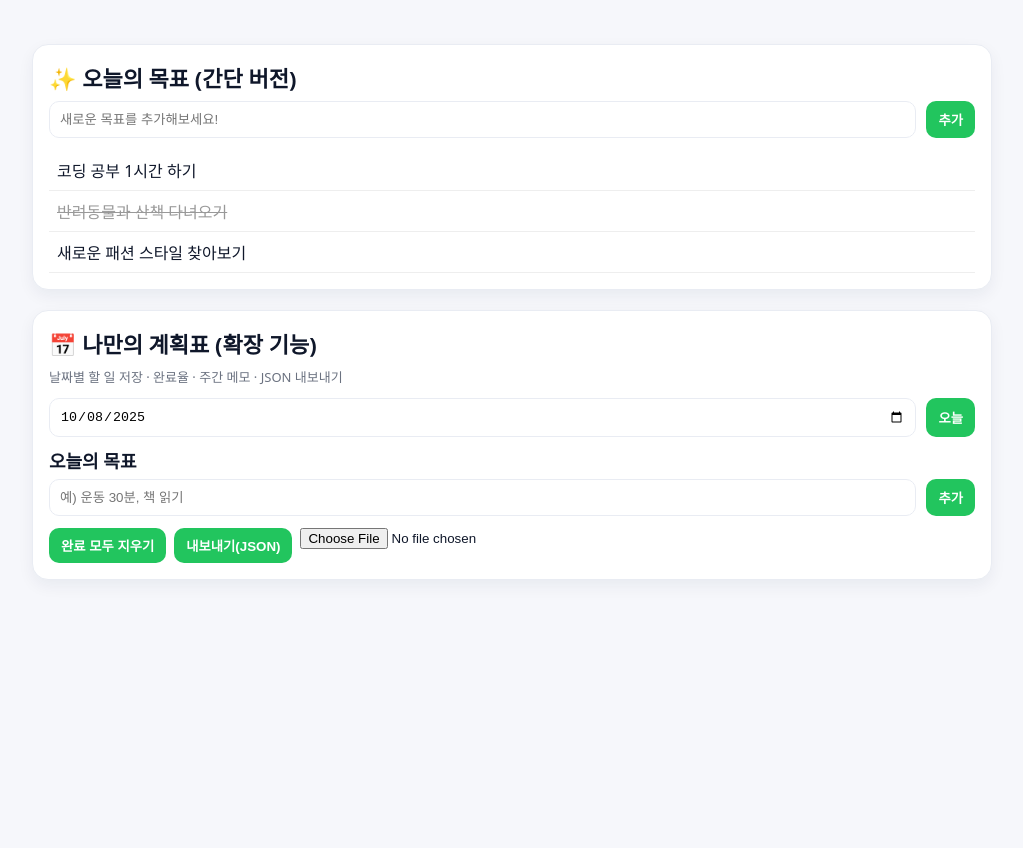
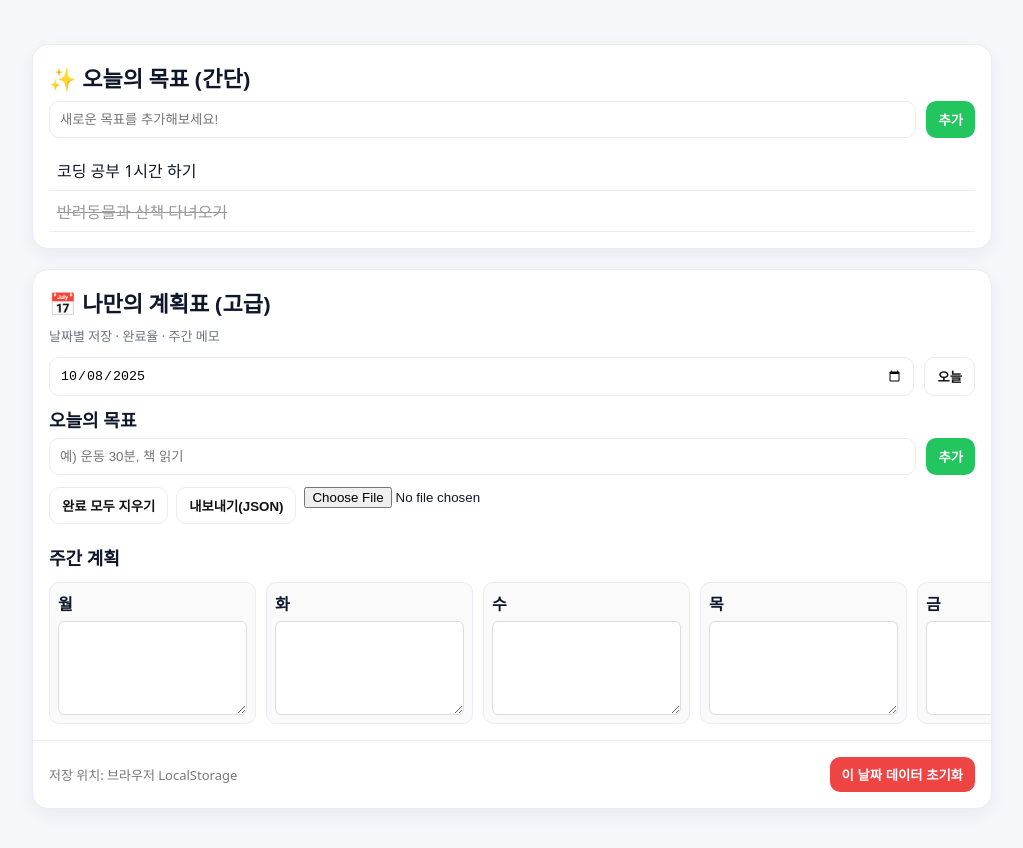
Before and after one commit to jshemfla77-afk/-, a plain HTML site: page index.html in a window 1280 px wide. Shown: the whole page, without its empty margins (128-1151 px from the left). Before the commit the page ends 800 px from the top, so only its background shows below. Drawn offline with Linux system fonts and the light colour scheme.

Commit message:
Add files via upload

```diff
--- a/index.html
+++ b/index.html
@@ -14,17 +14,23 @@
   .input-row{display:flex;gap:10px}
   .input-row input{flex:1;padding:10px;border:1px solid #e9ecf3;border-radius:10px}
   button{cursor:pointer;border:0;border-radius:10px;padding:8px 12px;background:#22c55e;color:#fff;font-weight:600}
+  button.btn-outline{background:#fff;color:#111;border:1px solid #e9ecf3}
+  button.btn-danger{background:#ef4444;color:#fff}
   ul{list-style:none;padding:0;margin:12px 0 0}
   li{padding:8px;border-bottom:1px solid #eee}
   li.completed{text-decoration:line-through;color:#999}
+  .week{display:grid;grid-template-columns:repeat(7,1fr);gap:10px;margin-top:12px}
+  .week .day{border:1px solid #e9ecf3;border-radius:10px;padding:8px;background:#fafafa;display:flex;flex-direction:column}
+  .week .day textarea{flex:1;min-height:80px;margin-top:6px;border:1px solid #ddd;border-radius:6px;padding:6px}
 </style>
 </head>
 <body>
 <div class="wrap">
+
   <!-- 간단 To-Do 리스트 -->
   <div class="card">
     <div class="section">
-      <h1>✨ 오늘의 목표 (간단 버전)</h1>
+      <h1>✨ 오늘의 목표 (간단)</h1>
       <div class="input-row">
         <input type="text" id="simpleTaskInput" placeholder="새로운 목표를 추가해보세요!">
         <button id="simpleAddBtn">추가</button>
@@ -32,7 +38,6 @@
       <ul id="simpleTaskList">
         <li>코딩 공부 1시간 하기</li>
         <li class="completed">반려동물과 산책 다녀오기</li>
-        <li>새로운 패션 스타일 찾아보기</li>
       </ul>
     </div>
   </div>
@@ -40,12 +45,12 @@
   <!-- 고급 계획표 -->
   <div class="card">
     <div class="section">
-      <h1>📅 나만의 계획표 (확장 기능)</h1>
-      <p style="color:#6b7280;font-size:13px;margin:0 0 12px">날짜별 할 일 저장 · 완료율 · 주간 메모 · JSON 내보내기</p>
+      <h1>📅 나만의 계획표 (고급)</h1>
+      <p style="color:#6b7280;font-size:13px;margin:0 0 12px">날짜별 저장 · 완료율 · 주간 메모</p>
 
       <div class="input-row" style="margin-bottom:10px">
         <input type="date" id="datePick">
-        <button id="todayBtn">오늘</button>
+        <button id="todayBtn" class="btn-outline">오늘</button>
       </div>
 
       <h2>오늘의 목표</h2>
@@ -56,16 +61,24 @@
       <ul id="taskList"></ul>
 
       <div style="margin-top:10px;display:flex;gap:8px;flex-wrap:wrap">
-        <button id="clearDone">완료 모두 지우기</button>
-        <button id="exportBtn">내보내기(JSON)</button>
+        <button id="clearDone" class="btn-outline">완료 모두 지우기</button>
+        <button id="exportBtn" class="btn-outline">내보내기(JSON)</button>
         <input type="file" id="importFile" accept="application/json">
       </div>
+
+      <h2 style="margin-top:20px">주간 계획</h2>
+      <div id="weekGrid" class="week"></div>
+    </div>
+    <div class="section" style="border-top:1px solid #eee;display:flex;justify-content:space-between;align-items:center">
+      <span style="color:#777;font-size:13px">저장 위치: 브라우저 LocalStorage</span>
+      <button id="trashDay" class="btn-danger">이 날짜 데이터 초기화</button>
     </div>
   </div>
+
 </div>
 
 <script>
-/* ====== 간단 To-Do 리스트 ====== */
+/* ====== 간단 To-Do ====== */
 const simpleInput=document.getElementById("simpleTaskInput");
 const simpleBtn=document.getElementById("simpleAddBtn");
 const simpleList=document.getElementById("simpleTaskList");
@@ -89,6 +102,8 @@ const todayBtn=$("#todayBtn");
 const clearBtn=$("#clearDone");
 const exportBtn=$("#exportBtn");
 const importFile=$("#importFile");
+const weekGrid=$("#weekGrid");
+const trashDay=$("#trashDay");
 
 const fmt=d=>d.toISOString().slice(0,10);
 const KEY=ymd=>`plan.${ymd}`;
@@ -114,9 +129,9 @@ addBtn.addEventListener("click",()=>{
   }
 });
 todayBtn.addEventListener("click",()=>{
-  const t=new Date();datePick.value=fmt(t);renderTasks(t);
+  const t=new Date();datePick.value=fmt(t);renderTasks(t);renderWeek(t);
 });
-datePick.addEventListener("change",()=>renderTasks(new Date(datePick.value)));
+datePick.addEventListener("change",()=>{const d=new Date(datePick.value);renderTasks(d);renderWeek(d);});
 clearBtn.addEventListener("click",()=>{
   const d=new Date(datePick.value);
   const arr=loadTasks(d).filter(t=>!t.done);
@@ -139,8 +154,46 @@ importFile.addEventListener("change",e=>{
   };
   r.readAsText(file);
 });
+trashDay.addEventListener("click",()=>{
+  const d=new Date(datePick.value);
+  localStorage.removeItem(KEY(fmt(d)));
+  renderTasks(d);
+});
+
+/* ====== 주간 계획 저장 ====== */
+function mondayOf(date){
+  const d=new Date(date);
+  const day=(d.getDay()+6)%7; // 월요일 시작
+  d.setDate(d.getDate()-day);
+  return d;
+}
+function loadWeek(mon){return JSON.parse(localStorage.getItem("week."+fmt(mon))||'{}');}
+function saveWeek(mon,data){localStorage.setItem("week."+fmt(mon),JSON.stringify(data));}
+function renderWeek(date){
+  const mon=mondayOf(date);
+  const data=loadWeek(mon);
+  weekGrid.innerHTML="";
+  const days=["월","화","수","목","금","토","일"];
+  days.forEach((d,i)=>{
+    const box=document.createElement("div");
+    box.className="day";
+    const val=data[i]||"";
+    box.innerHTML=`<strong>${d}</strong><textarea>${val}</textarea>`;
+    const ta=box.querySelector("textarea");
+    ta.addEventListener("input",()=>{
+      const cur=loadWeek(mon);
+      cur[i]=ta.value;
+      saveWeek(mon,cur);
+    });
+    weekGrid.appendChild(box);
+  });
+}
+
+/* ====== 초기 실행 ====== */
 (function init(){
-  const t=new Date();datePick.value=fmt(t);renderTasks(t);
+  const t=new Date();datePick.value=fmt(t);
+  renderTasks(t);
+  renderWeek(t);
 })();
 </script>
 </body>
```
